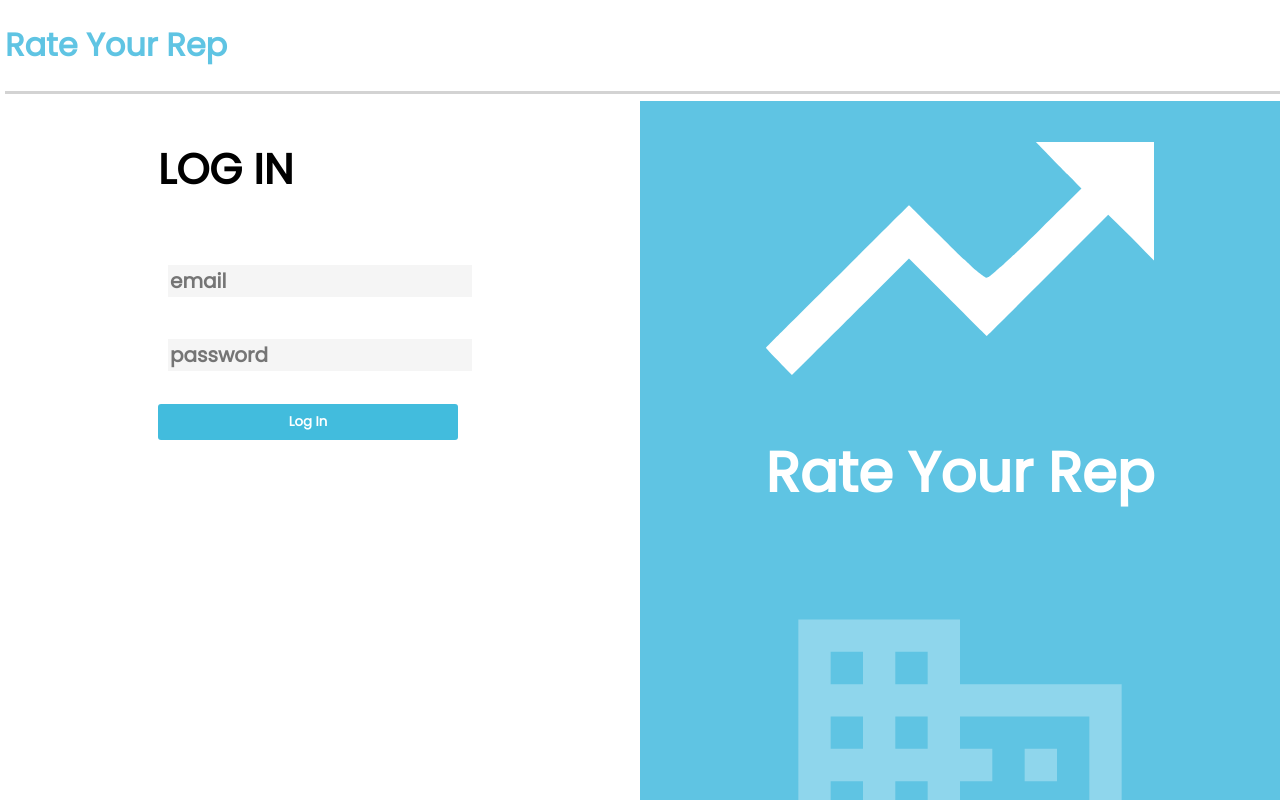
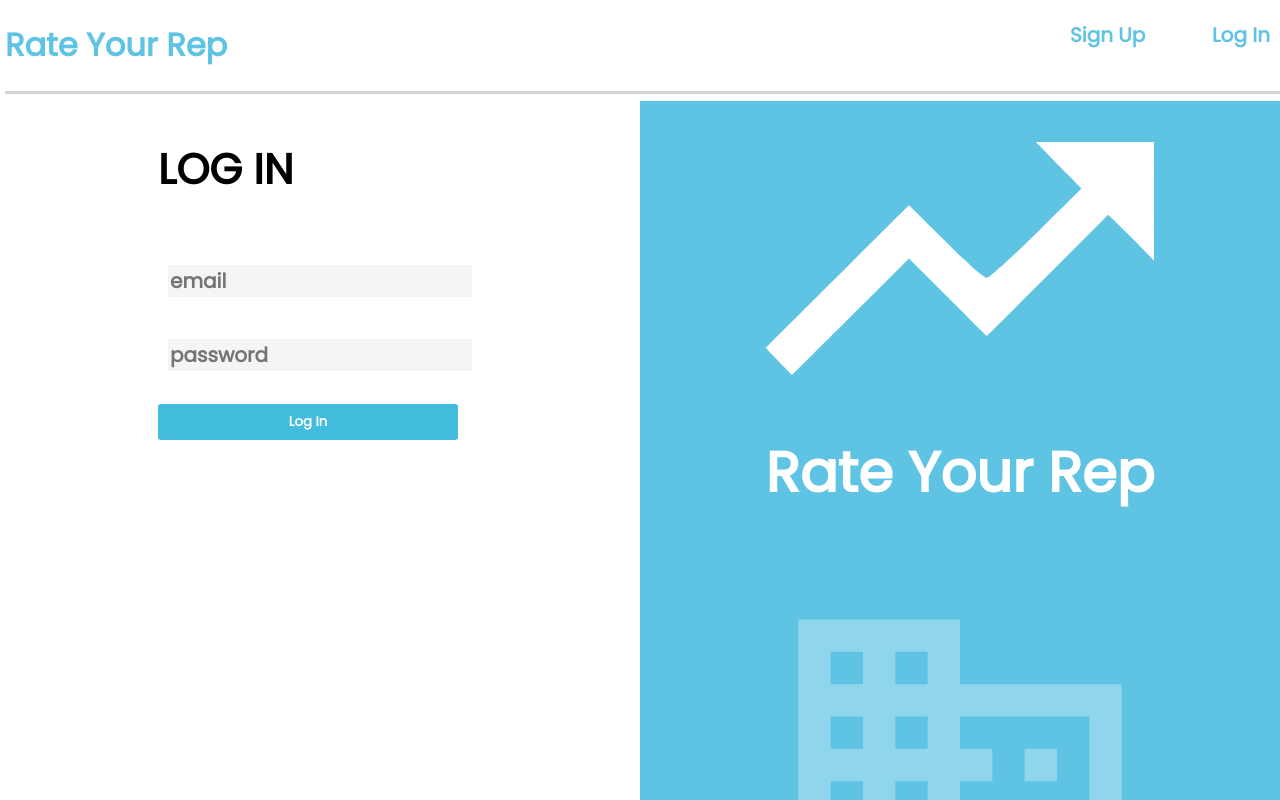
Before and after one commit to HackForBLMTeam30/RateYourRep, a React (Create React App) app: page / in a window 1280 px wide. Shown: the top 800 px of the page. Built offline with nearby package versions, Linux system fonts and the light colour scheme; no server answers.

Commit message:
style: fixed link in button to remain white

```diff
--- a/src/App.css
+++ b/src/App.css
@@ -33,11 +33,11 @@
   }
 }
 
-a:link {
+button a:link {
   color: white;
 }
 
-a:visited {
+button a:visited {
   color: white;
 }
 
```
